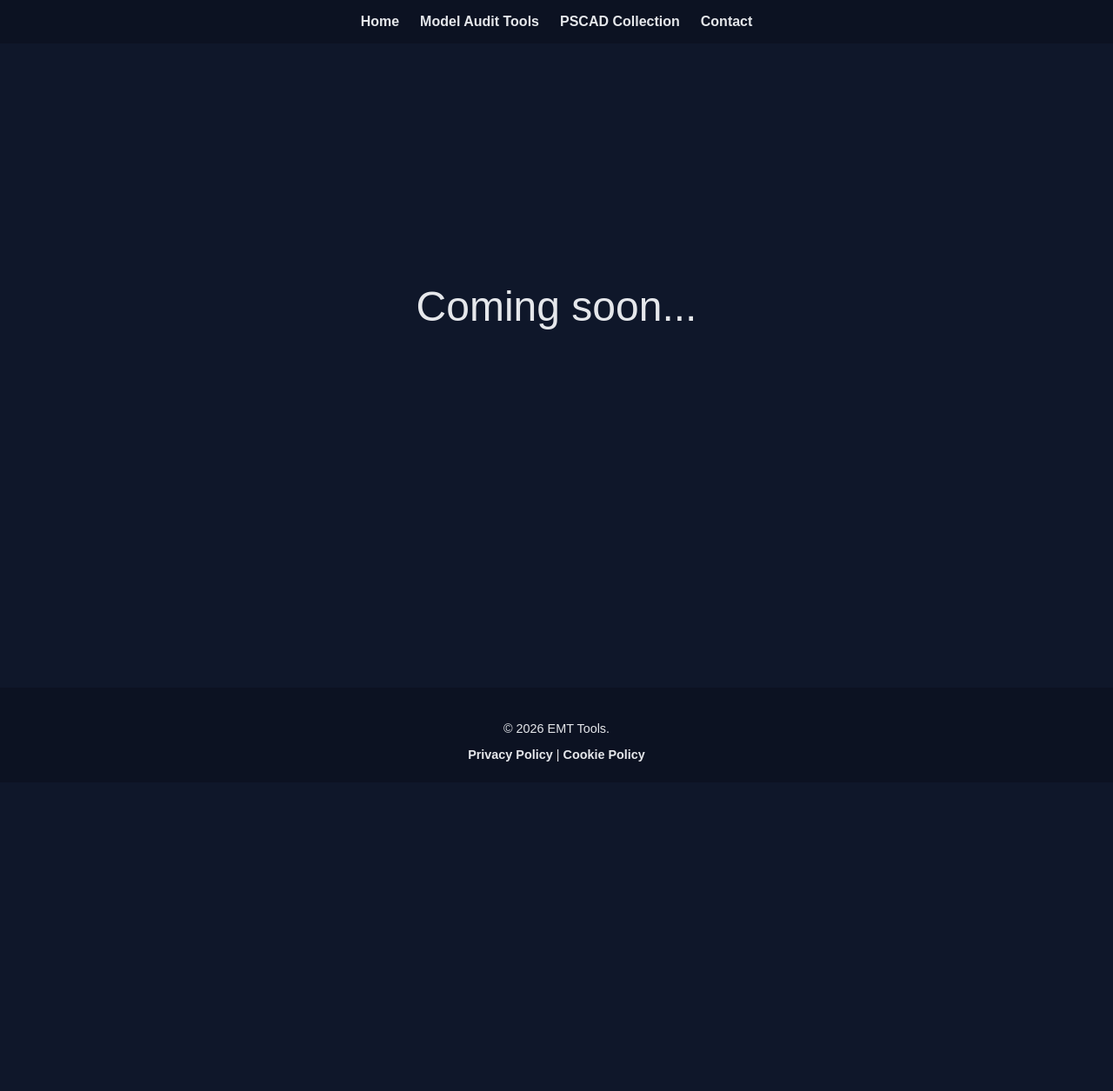
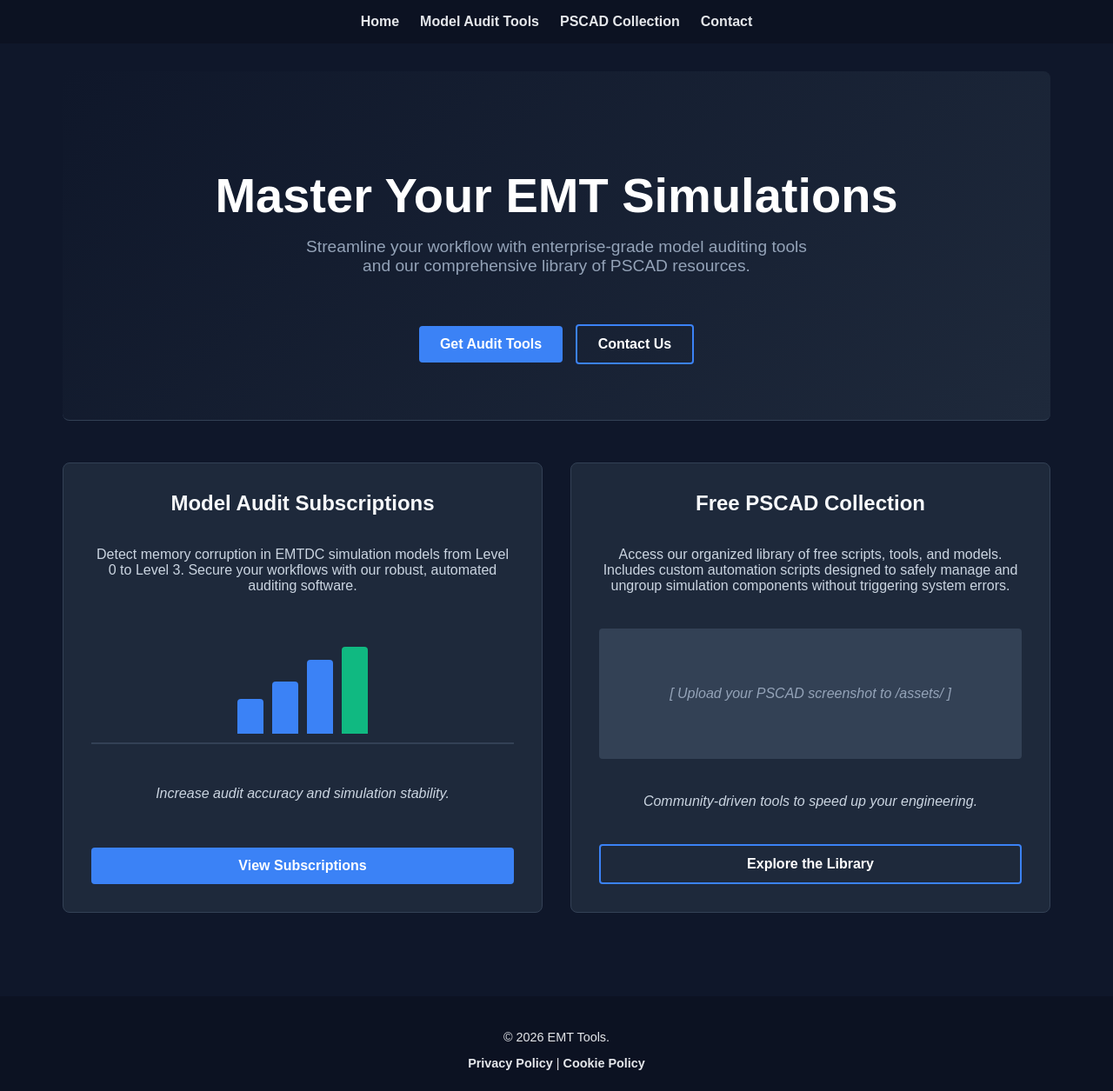
Before and after one commit to EMT-Tools/emt-tools.github.io, a Jekyll site: the page built from index.html, in a window 1280 px wide. Shown: the whole page at 87% size. Built offline with Jekyll 4.4.1, drawn with Linux system fonts in a browser that asks for light colours; before the commit the page ends 900 px from its top, so only the background shows below that.

Commit message:
Update index.html

```diff
--- a/index.html
+++ b/index.html
@@ -1,9 +1,44 @@
 ---
 layout: default
-title: Home
-description: EMT Tools is coming soon. Professional model audit tools and PSCAD collections.
+title: EMT Tools | Professional PSCAD & EMTDC Solutions
+description: Discover professional model audit subscription tools and an extensive open-source collection of PSCAD automation scripts and resources.
 ---
 
-<div class="coming-soon-container">
-  <h1>Coming soon...</h1>
-</div>
+<section class="hero">
+  <h1>Master Your EMT Simulations</h1>
+  <p>Streamline your workflow with enterprise-grade model auditing tools and our comprehensive library of PSCAD resources.</p>
+  <div>
+    <a href="/model-audit-tools/" class="btn">Get Audit Tools</a>
+    <a href="/contact/" class="btn btn-secondary" style="margin-left: 10px;">Contact Us</a>
+  </div>
+</section>
+
+<section class="features-grid">
+
+  <div class="card">
+    <h2>Model Audit Subscriptions</h2>
+    <p>Detect memory corruption in EMTDC simulation models from Level 0 to Level 3. Secure your workflows with our robust, automated auditing software.</p>
+
+    <div class="css-graph">
+      <div class="bar" style="height: 40%;"></div>
+      <div class="bar" style="height: 60%;"></div>
+      <div class="bar" style="height: 85%;"></div>
+      <div class="bar" style="height: 100%; background-color: #10b981;"></div> </div>
+
+    <p><em>Increase audit accuracy and simulation stability.</em></p>
+    <a href="/model-audit-tools/" class="btn">View Subscriptions</a>
+  </div>
+
+  <div class="card">
+    <h2>Free PSCAD Collection</h2>
+    <p>Access our organized library of free scripts, tools, and models. Includes custom automation scripts designed to safely manage and ungroup simulation components without triggering system errors.</p>
+
+    <div class="img-placeholder">
+      [ Upload your PSCAD screenshot to /assets/ ]
+    </div>
+
+    <p><em>Community-driven tools to speed up your engineering.</em></p>
+    <a href="/PSCAD-collection/" class="btn btn-secondary">Explore the Library</a>
+  </div>
+
+</section>
```
